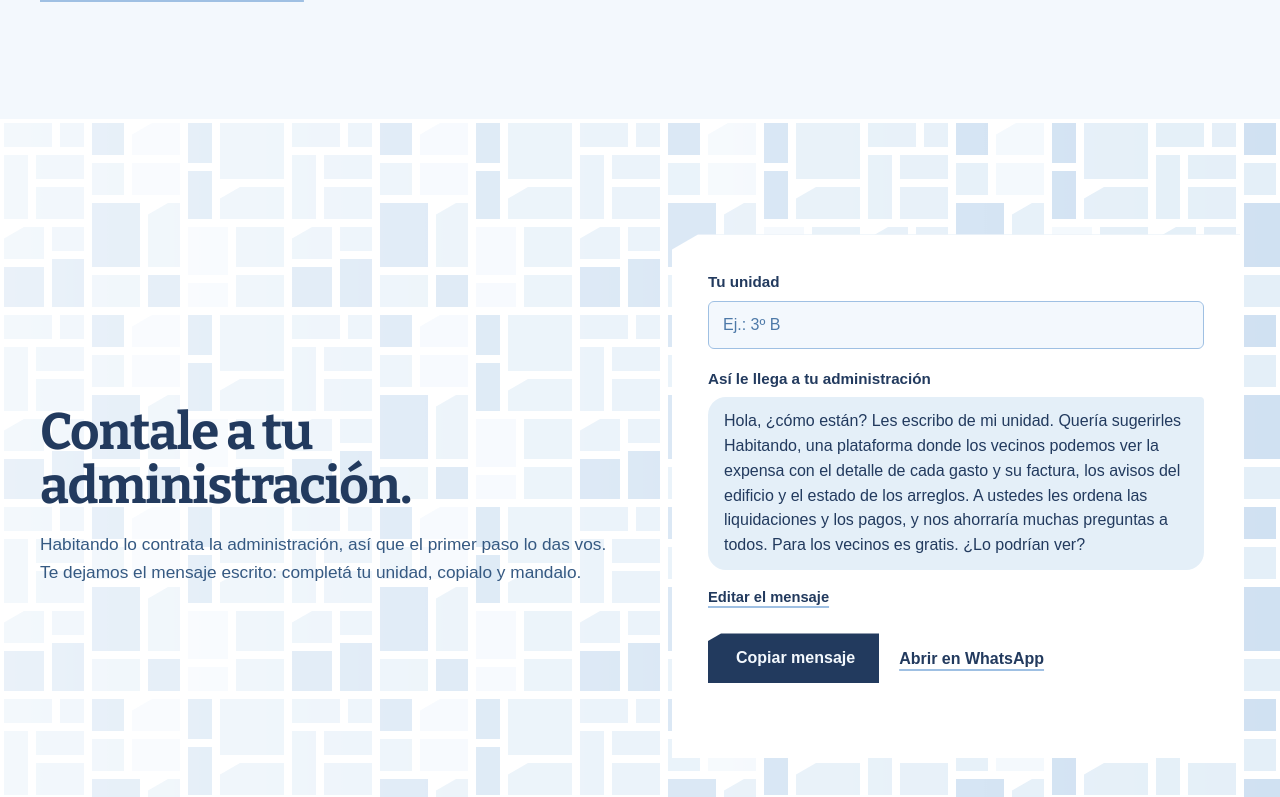
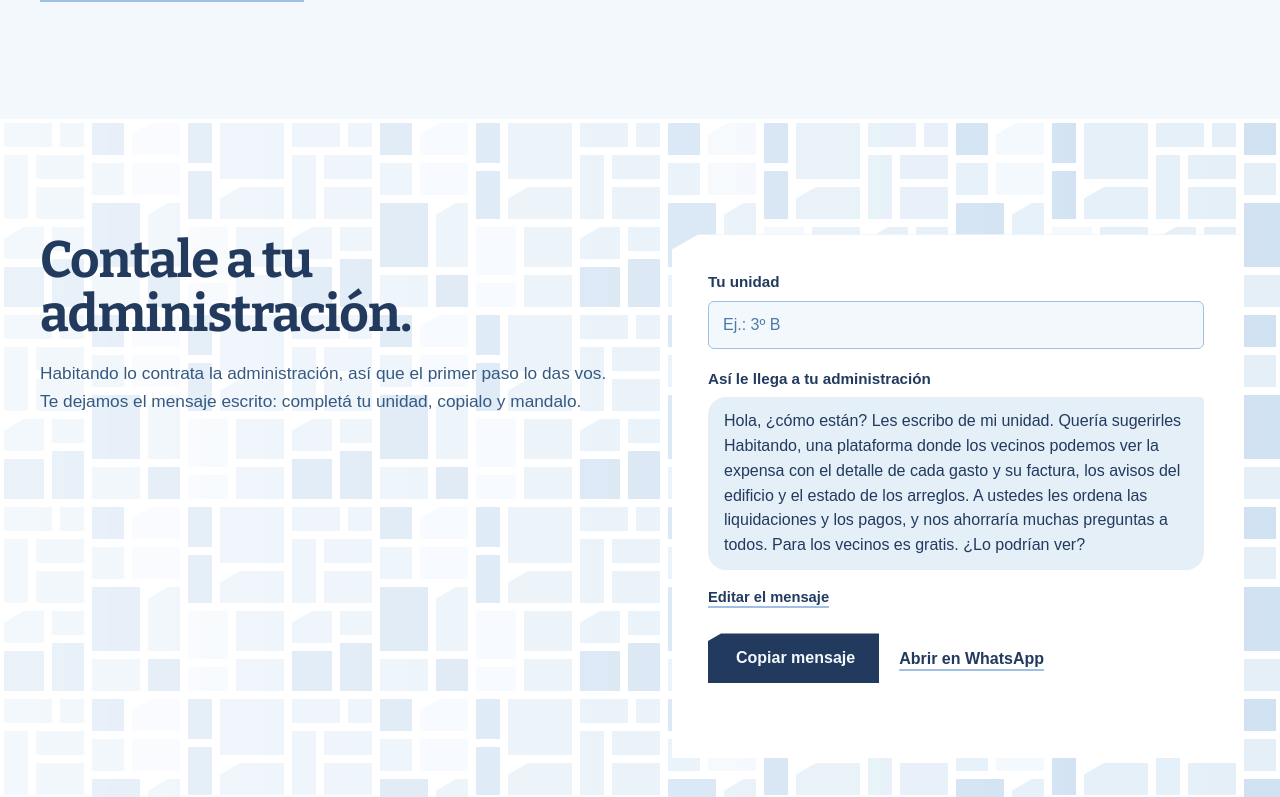
Before and after one commit to Gaston3000/habitando-landing, a Next.js app: page / in a window 1280 px wide. Shown: the part 4423-5220 px from the top of the page. Built offline with nearby package versions, Linux system fonts and the light colour scheme; a web font is replaced by a local one.

Commit message:
el titulo de la banda final arranca a la altura del formulario

```diff
--- a/src/componentes/Accion.js
+++ b/src/componentes/Accion.js
@@ -46,8 +46,9 @@ function Llamado({ titulo, texto }) {
   );
 }
 
+// El título arranca a la misma altura que el formulario
 const CLASES_GRILLA =
-  "contenedor relative grid grid-cols-1 items-center gap-[clamp(2.5rem,5vw,5rem)] py-[clamp(4.5rem,9vw,7.5rem)] escritorio:grid-cols-2";
+  "contenedor relative grid grid-cols-1 items-start gap-[clamp(2.5rem,5vw,5rem)] py-[clamp(4.5rem,9vw,7.5rem)] escritorio:grid-cols-2";
 
 // Banda final con la acción de cada perfil: el vecino le escribe a su administración;
 // la administración pide una demo. Va sobre la trama clara y siempre en tema claro (ver .siempre-claro en landing.css):
```
